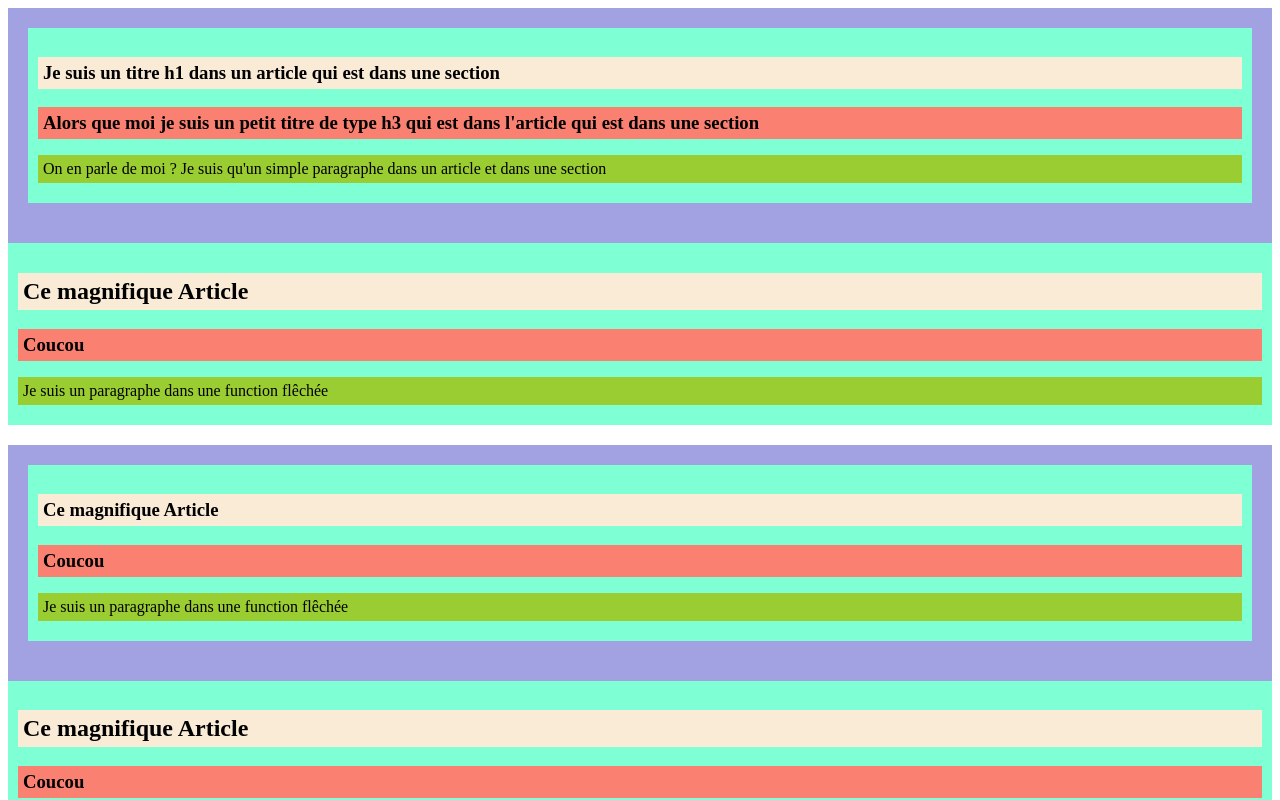
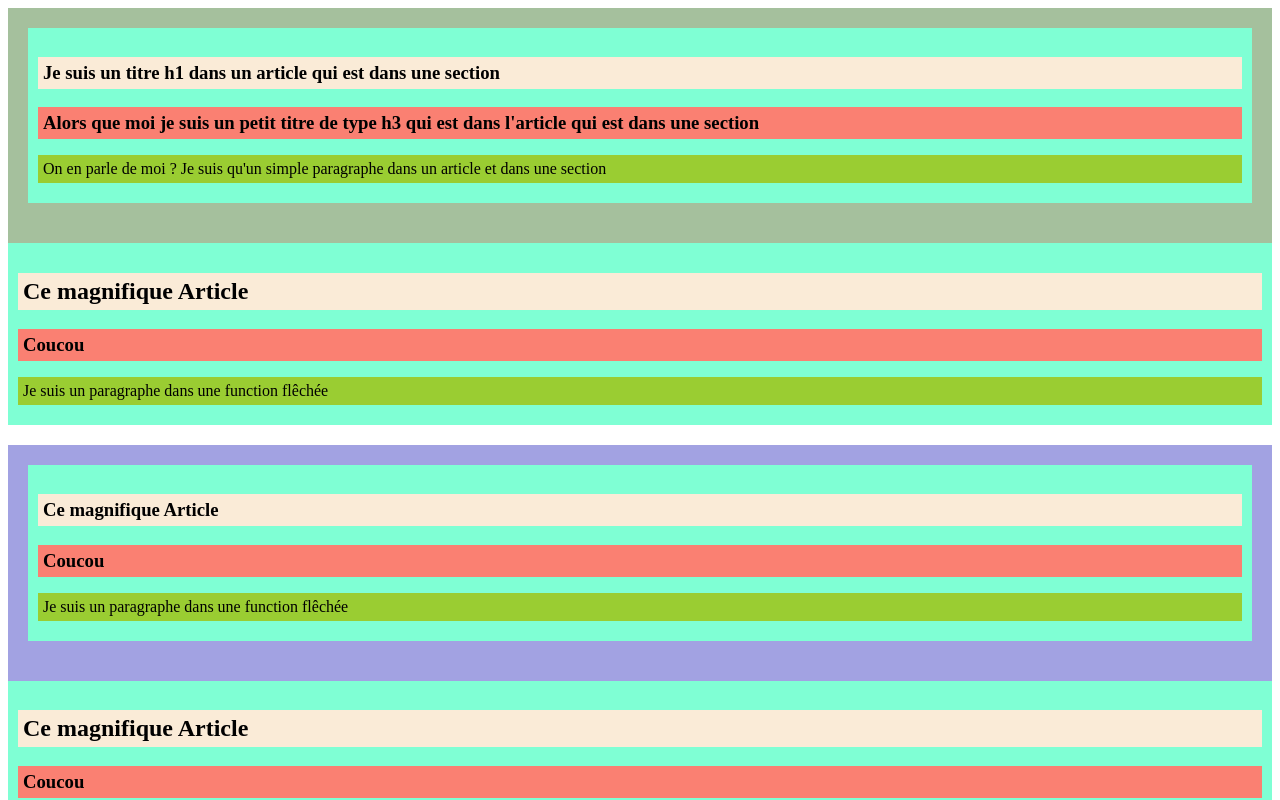
Before and after one commit to GregoryVDev/ToDoList, a React (Vite) app: page / in a window 1280 px wide. Shown: the top 800 px of the page. Built offline with nearby package versions, Linux system fonts and the light colour scheme.

Commit message:
Added the commentary and the className

```diff
--- a/src/App.css
+++ b/src/App.css
@@ -1,14 +1,24 @@
+/* Component Section */
+
 section {
   background-color: rgb(162, 162, 226);
   padding: 20px;
   display: block;
 }
 
+.section1 {
+  background: rgb(165, 192, 157);
+}
+
+/* Component Article */
+
 article {
   background-color: aquamarine;
   margin-bottom: 20px;
   padding: 10px;
 }
+
+/* Component Titres */
 
 h1 {
   background-color: antiquewhite;
@@ -22,6 +32,8 @@ h3 {
   padding: 5px;
 }
 
+/* Component Paragraphe */
+
 p {
   background-color: yellowgreen;
   margin-bottom: 10px;
--- a/src/Section.jsx
+++ b/src/Section.jsx
@@ -2,8 +2,8 @@ import { Article } from "./Article";
 export const Section = () => {
   return (
     <div>
-      <section>
-        <article>
+      <section className="section1">
+        <article className="article1">
           <h1>Je suis un titre h1 dans un article qui est dans une section</h1>
           <h3>
             Alors que moi je suis un petit titre de type h3 qui est dans
```
